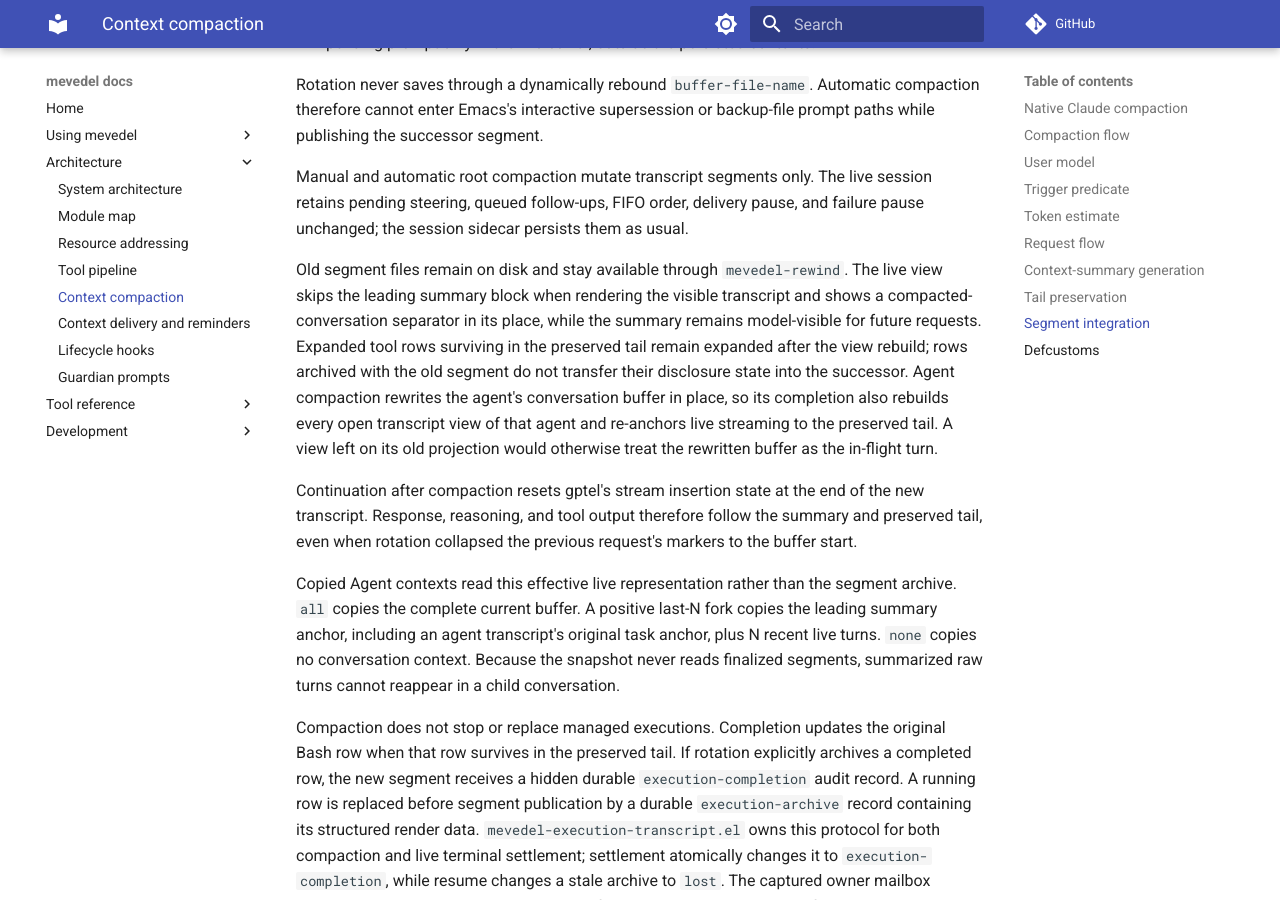
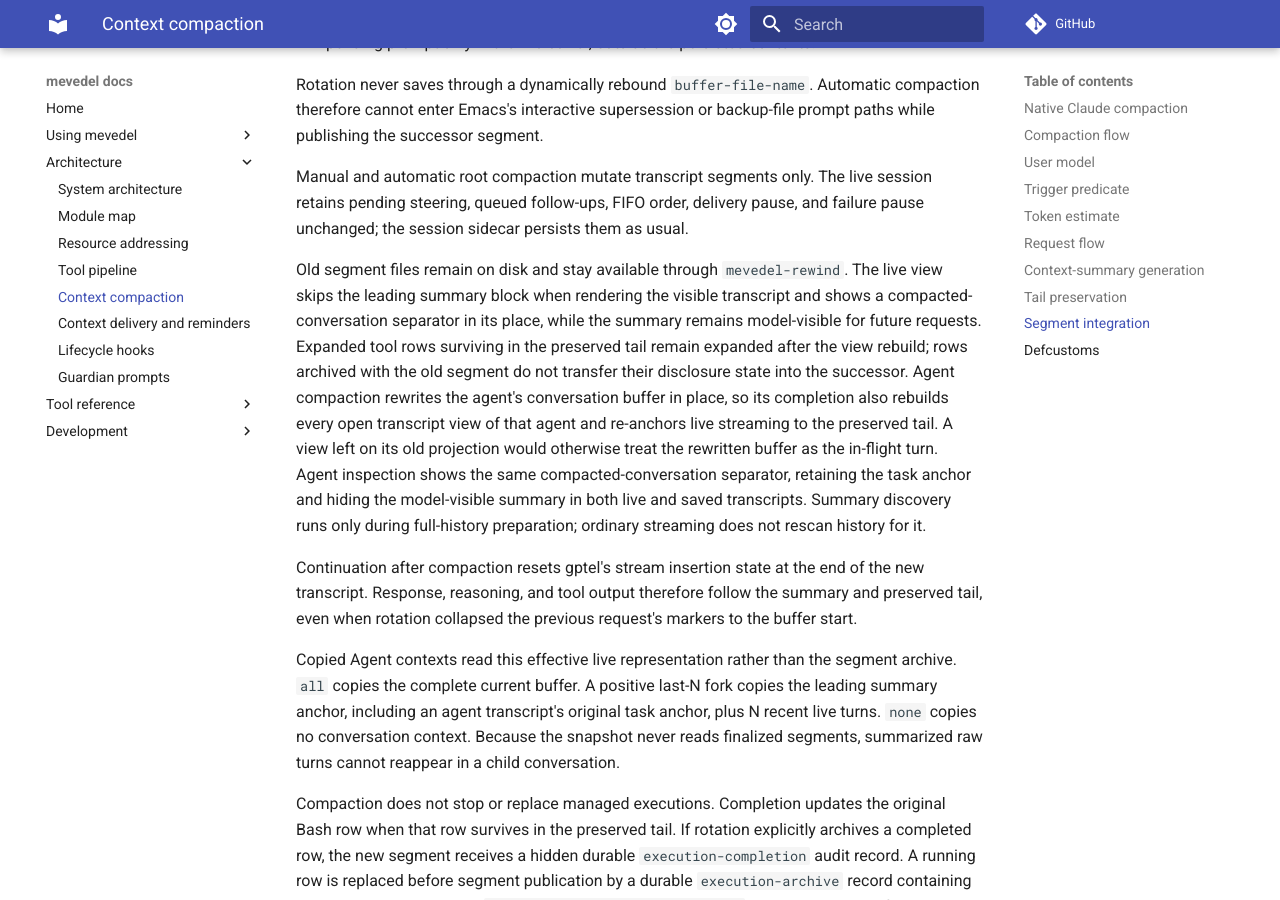
Before and after one commit to FrauH0lle/mevedel, an MkDocs documentation site: the page built from docs/compaction.md, in a window 1280 px wide and 900 px high, scrolled down 13261 px. Built offline with MkDocs 1.6.1 and Material for MkDocs 9.7.7, drawn with Linux system fonts in a browser that asks for light colours; comment, search, counter and statistics services are not loaded.

Commit message:
fix(view): Mark compaction in agent transcript views
Keep summary discovery in full-history preparation so streaming and per-segment turn grouping retain their existing paths.

* mevedel-view-render.el (mevedel-view-render--plan-bounds): Discover tagged summaries after the agent task anchor. (mevedel-view-render--without-summary): Remove only the summary range before synchronous and batched grouping; retain the task and reuse the main-view separator.

* test/test-mevedel-compact-target.el (mevedel-compact-target--agent-complete): Cover live compaction, streaming continuation, repeated rendering, cold batched inspection, literal examples and the parent composer.

* docs/compaction.md: Describe the agent separator and full-history discovery boundary.

Validation: 549 focused cases pass three runs and fresh-files. Strict compile and standards pass. Compiled long-transcript full-render and alternating chunk comparisons show no measurable regression. Graphical check: 74/75 pass; the pre-existing 721/720 geometry failure remains assigned to T3.

```diff
--- a/docs/compaction.md
+++ b/docs/compaction.md
@@ -599,6 +599,10 @@
 completion also rebuilds every open transcript view of that agent and
 re-anchors live streaming to the preserved tail. A view left on its old
 projection would otherwise treat the rewritten buffer as the in-flight turn.
+Agent inspection shows the same compacted-conversation separator, retaining
+the task anchor and hiding the model-visible summary in both live and saved
+transcripts. Summary discovery runs only during full-history preparation;
+ordinary streaming does not rescan history for it.
 
 Continuation after compaction resets gptel's stream insertion state at the end
 of the new transcript. Response, reasoning, and tool output therefore follow
```
Also changed, not shown: 2 other files.
